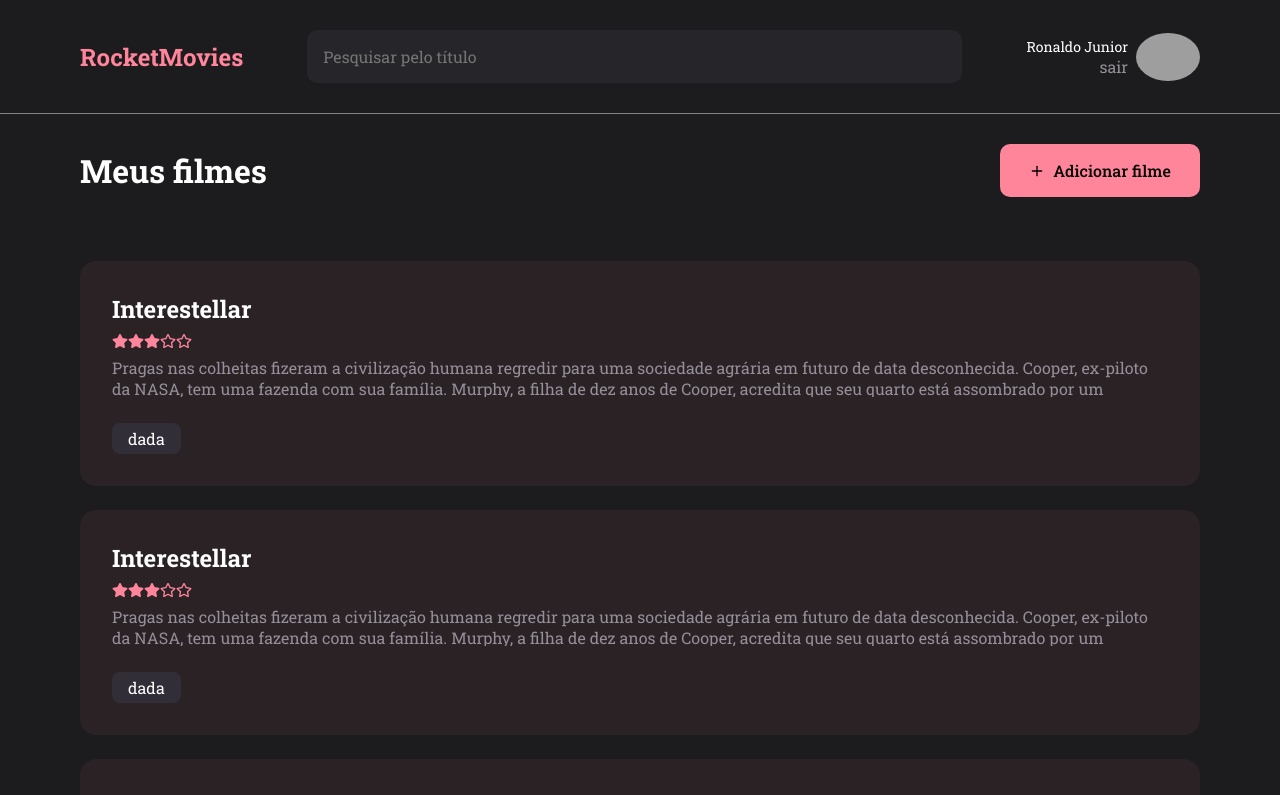
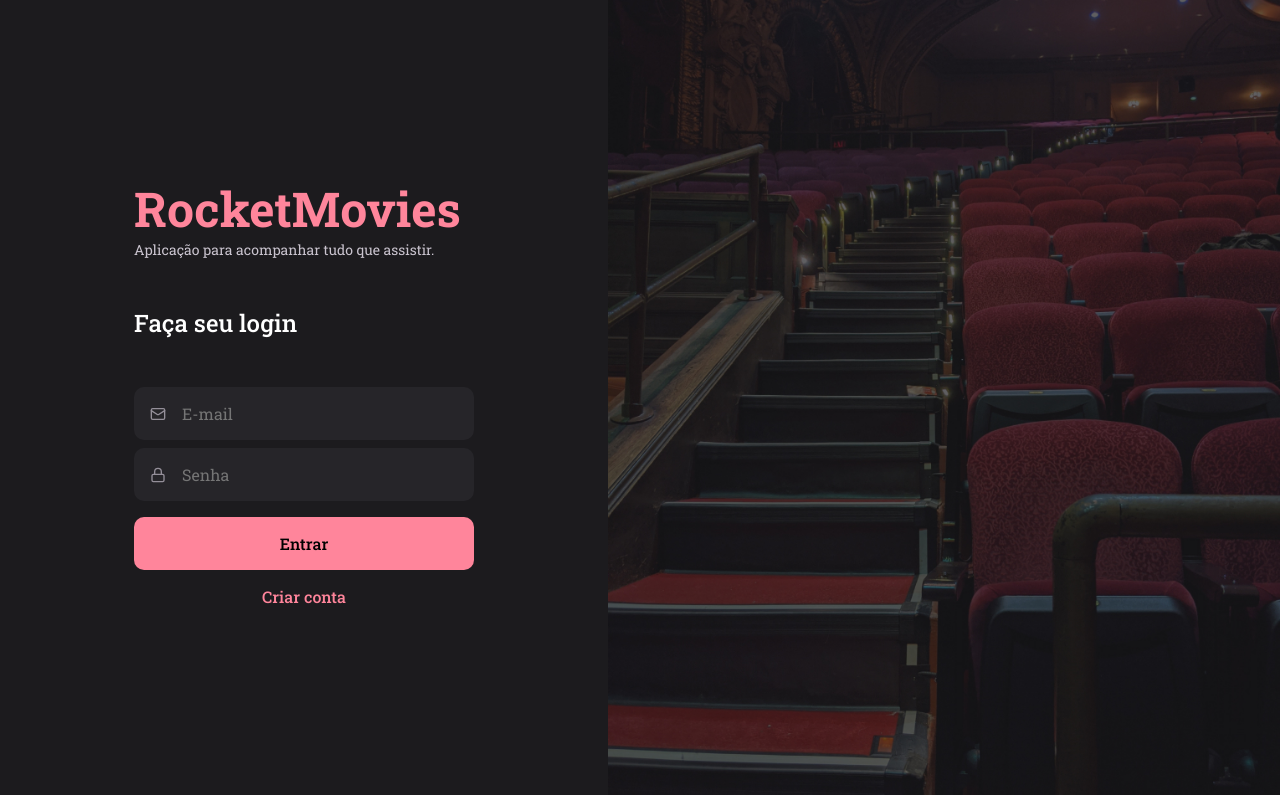
Before and after one commit to rcnald/rocketmovies, a React (Vite) app: page / in a window 1280 px wide. Shown: the top 795 px of the page. Built offline with nearby package versions, Linux system fonts and the light colour scheme; grey boxes are pictures that could not be loaded.

Commit message:
feat: allow the user register a account

```diff
--- a/package.json
+++ b/package.json
@@ -10,6 +10,7 @@
     "preview": "vite preview"
   },
   "dependencies": {
+    "axios": "^1.6.7",
     "react": "^18.2.0",
     "react-dom": "^18.2.0",
     "react-icons": "^5.0.1",
--- a/src/components/Button/index.jsx
+++ b/src/components/Button/index.jsx
@@ -1,7 +1,11 @@
 import { Button as ButtonStyle } from './styles'
 
-export function Button({ children, isTransparent }) {
-  return <ButtonStyle $isTransparent={isTransparent}>{children}</ButtonStyle>
+export function Button({ children, isTransparent, onClick }) {
+  return (
+    <ButtonStyle onClick={onClick} $isTransparent={isTransparent}>
+      {children}
+    </ButtonStyle>
+  )
 }
 
 export function ButtonIcon({ icon: Icon }) {
--- a/src/components/Input/index.jsx
+++ b/src/components/Input/index.jsx
@@ -1,11 +1,11 @@
 import { Label } from './styles'
 
-export function Input({ placeholder, id, children, ...props }) {
+export function Input({ placeholder, children, onChange, ...props }) {
   return (
-    <Label htmlFor={id}>
+    <Label htmlFor={props.id}>
       <span>{placeholder}</span>
       {children}
-      <input {...props} id={id} placeholder={placeholder} />
+      <input {...props} placeholder={placeholder} onChange={onChange} />
     </Label>
   )
 }
--- a/src/pages/Sign/index.jsx
+++ b/src/pages/Sign/index.jsx
@@ -1,13 +1,15 @@
+import { useState } from 'react'
+import { LuArrowBigLeft, LuLock, LuMail, LuUser } from 'react-icons/lu'
+import { Link, useNavigate } from 'react-router-dom'
 import { Button, ButtonIcon } from '../../components/Button'
 import { Input, InputIcon } from '../../components/Input'
+import { api } from '../../services/api'
 import { Container, Form, Image } from './styles'
-
-import { LuArrowBigLeft, LuLock, LuMail, LuUser } from 'react-icons/lu'
 
 export function Sign({ children }) {
   return (
     <Container>
-      <Form action="">
+      <Form onSubmit={(e) => e.preventDefault()}>
         <span>
           <h1>RocketMovies</h1>
           <span>Aplicação para acompanhar tudo que assistir.</span>
@@ -20,20 +22,50 @@ export function Sign({ children }) {
 }
 
 export function SignIn() {
+  const [userData, setUserData] = useState({
+    email: '',
+    password: '',
+  })
+
+  const handleChange = (e) => {
+    const { type, value } = e.target
+    setUserData((prev) => ({ ...prev, [type]: value }))
+  }
+
+  const handleClick = () => {
+    if (!userData.email || !userData.password) {
+      return alert('campos não podem estar vazios!')
+    }
+  }
+
   return (
     <>
       <h2>Faça seu login</h2>
 
       <div>
-        <Input placeholder="E-mail" id="email" type="email">
+        <Input
+          placeholder="E-mail"
+          id="email"
+          type="email"
+          value={userData.email}
+          onChange={handleChange}
+        >
           <InputIcon icon={LuMail} />
         </Input>
-        <Input placeholder="Senha" id="senha" type="password">
+        <Input
+          placeholder="Senha"
+          id="senha"
+          type="password"
+          value={userData.password}
+          onChange={handleChange}
+        >
           <InputIcon icon={LuLock} />
         </Input>
         <div>
-          <Button>Entrar</Button>
-          <Button isTransparent>Criar conta</Button>
+          <Button onClick={handleClick}>Entrar</Button>
+          <Link to={'/register'}>
+            <Button isTransparent>Criar conta</Button>
+          </Link>
         </div>
       </div>
     </>
@@ -41,26 +73,85 @@ export function SignIn() {
 }
 
 export function SignUp() {
+  const [userData, setUserData] = useState({
+    name: '',
+    email: '',
+    password: '',
+  })
+
+  const navigate = useNavigate()
+
+  const handleChange = (e) => {
+    const { name, value } = e.target
+    setUserData((prev) => ({ ...prev, [name]: value }))
+  }
+
+  const handleClick = () => {
+    if (!userData.email || !userData.email || !userData.password) {
+      return alert('campos não podem estar vazios!')
+    }
+
+    api
+      .post('/users', {
+        name: userData.name,
+        email: userData.email,
+        password: userData.password,
+      })
+      .then(() => {
+        alert('deu certo mane')
+        navigate('/')
+      })
+      .catch((error) => {
+        if (error.response) {
+          alert(error.response.data.message)
+        } else {
+          alert('não foi possivel cadastrar')
+        }
+      })
+  }
   return (
     <>
       <h2>Crie sua conta</h2>
 
       <div>
-        <Input placeholder="Nome" id="nome" type="text">
+        <Input
+          placeholder="Nome"
+          id="nome"
+          type="text"
+          name="name"
+          value={userData.name}
+          onChange={handleChange}
+        >
           <InputIcon icon={LuUser} />
         </Input>
-        <Input placeholder="E-mail" id="email" type="email">
+        <Input
+          placeholder="E-mail"
+          id="email"
+          type="email"
+          name="email"
+          value={userData.email}
+          onChange={handleChange}
+        >
           <InputIcon icon={LuMail} />
         </Input>
-        <Input placeholder="Senha" id="senha" type="password">
+        <Input
+          placeholder="Senha"
+          id="senha"
+          type="password"
+          name="password"
+          value={userData.password}
+          onChange={handleChange}
+        >
           <InputIcon icon={LuLock} />
         </Input>
         <div>
-          <Button>Cadastrar</Button>
-          <Button isTransparent>
-            <ButtonIcon icon={LuArrowBigLeft} />
-            Voltar para o login
-          </Button>
+          <Button onClick={handleClick}>Cadastrar</Button>
+          <Link to={'/'}>
+            <Button isTransparent>
+              <ButtonIcon icon={LuArrowBigLeft} />
+              Voltar para o login
+            </Button>
+          </Link>
         </div>
       </div>
     </>
--- a/src/routes/index.jsx
+++ b/src/routes/index.jsx
@@ -1,11 +1,11 @@
 import { BrowserRouter } from 'react-router-dom'
-import { AppRoutes } from './app.routes'
+import { AuthRoutes } from './auth.routes'
 
 export function Routes() {
   return (
     <BrowserRouter>
-      {/* <AuthRoutes /> */}
-      <AppRoutes />
+      <AuthRoutes />
+      {/* <AppRoutes /> */}
     </BrowserRouter>
   )
 }
--- /dev/null
+++ b/src/services/api.js
@@ -0,0 +1,5 @@
+import axios from 'axios'
+
+export const api = axios.create({
+  baseURL: 'http://localhost:3333',
+})
```
Also changed, not shown: 1 other file (tests, documents, lock files or other folders).
